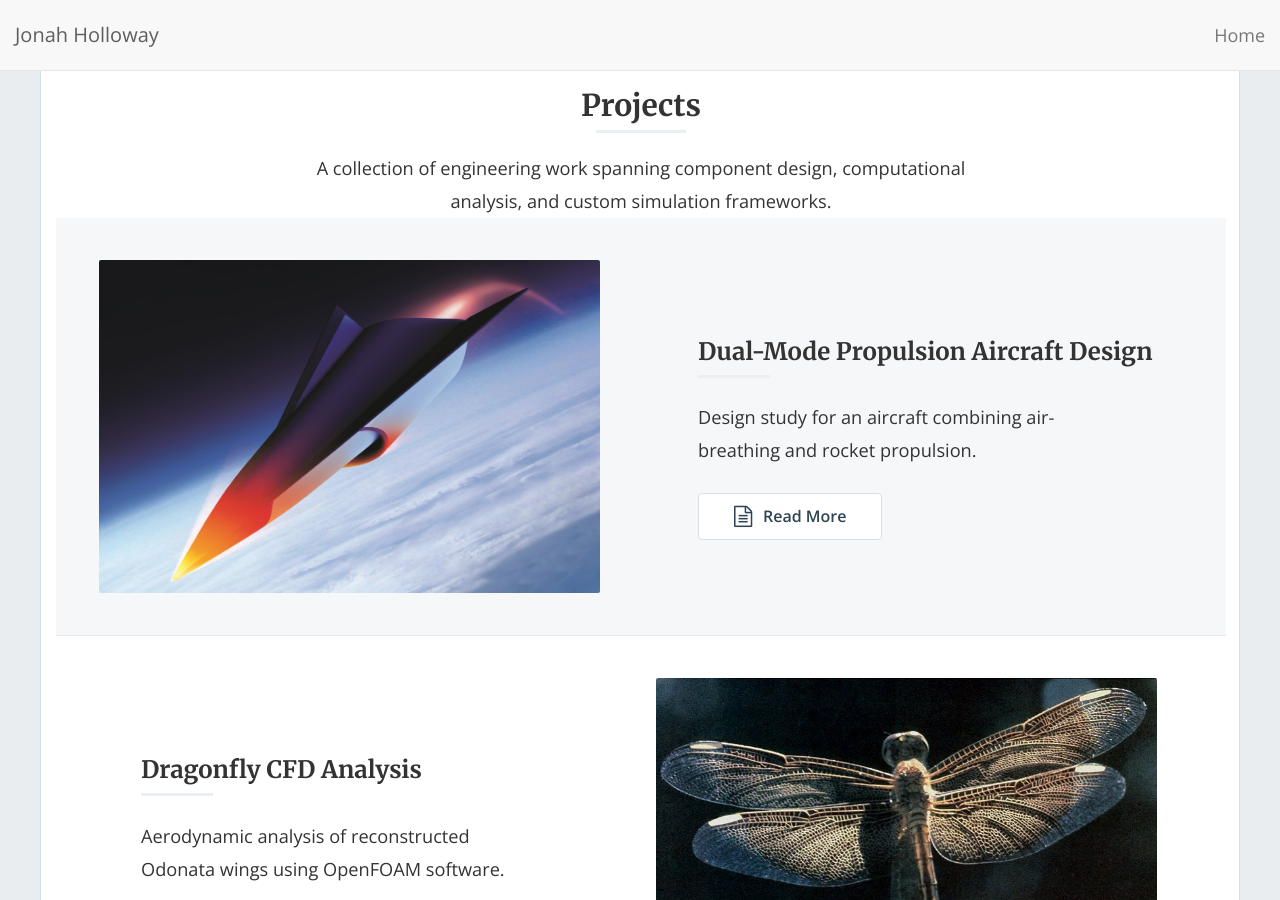
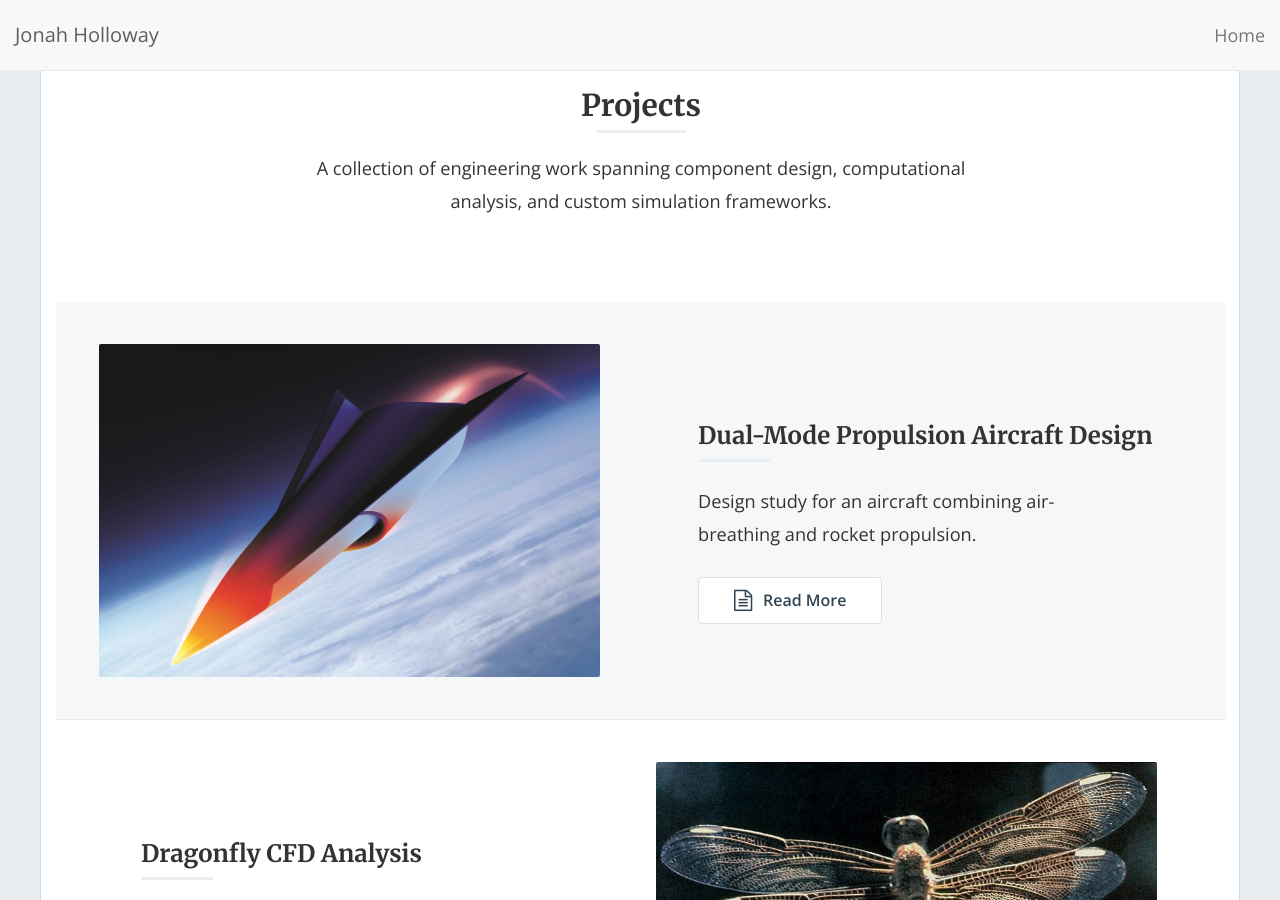
Before and after one commit to jonahholloway/jonahholloway.github.io, a Jekyll site: the page built from index.html, in a window 1280 px wide and 900 px high, scrolled down 811 px. Built offline with Jekyll 4.4.1, drawn with Linux system fonts in a browser that asks for light colours; nearby versions of some CDN libraries; the list of posts is cut into pages by our own code.

Commit message:
Update style.scss

```diff
--- a/css/style.scss
+++ b/css/style.scss
@@ -229,8 +229,18 @@
 /*--------------------------------------------------------------
 	3.0 Posts
 --------------------------------------------------------------*/
-#portfolio .container {
-  margin-top: 0em;
+#portfolio {
+  scroll-margin-top: 80px;
+}
+
+.container {
+  margin-top: 0;
+  .break {
+    margin: 6em 0;
+    @include bp-xsmall {
+      margin: 2em 0;
+    }
+  }
 }
 
 .section-title {
```
